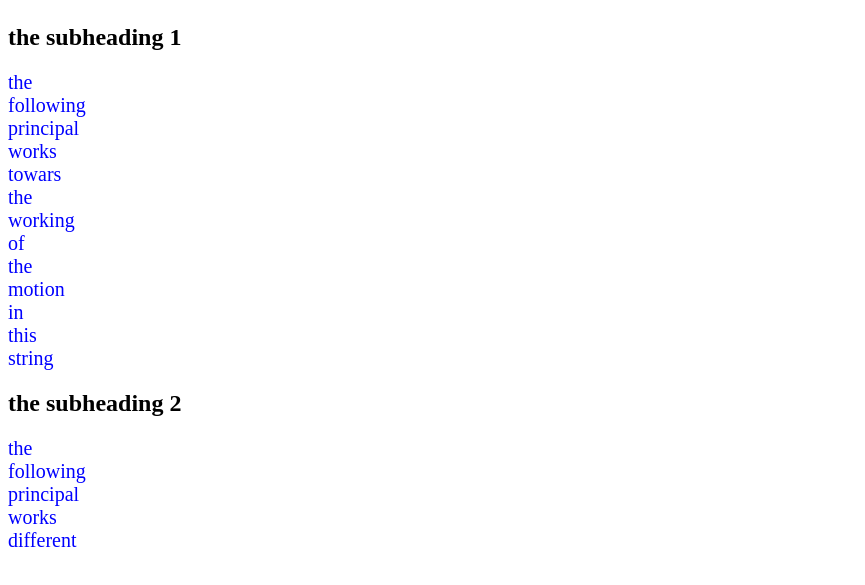
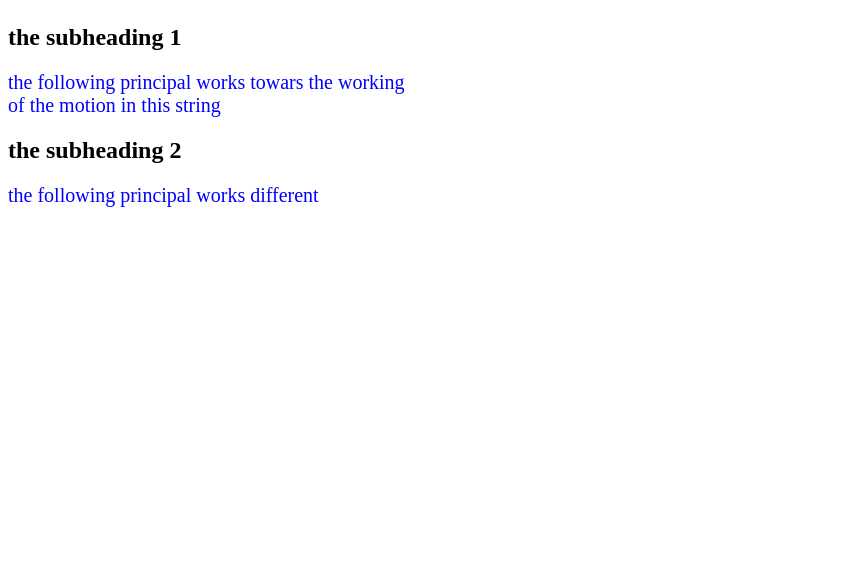
Before and after one commit to anil1001/coursera-test, a plain HTML site: page site/index.html in a window 1280 px wide. Shown: the part 77-662 px from the top of the page, without its empty margins (0-865 px from the left). Drawn offline with Linux system fonts and the light colour scheme.

Commit message:
my second module

```diff
--- a/site/index.html
+++ b/site/index.html
@@ -7,7 +7,7 @@
 p{
 	color: blue;
 	font-size: 20px;
-    width:20px;
+    width:400px;
 }
 h1 {
 	color: green;
```
